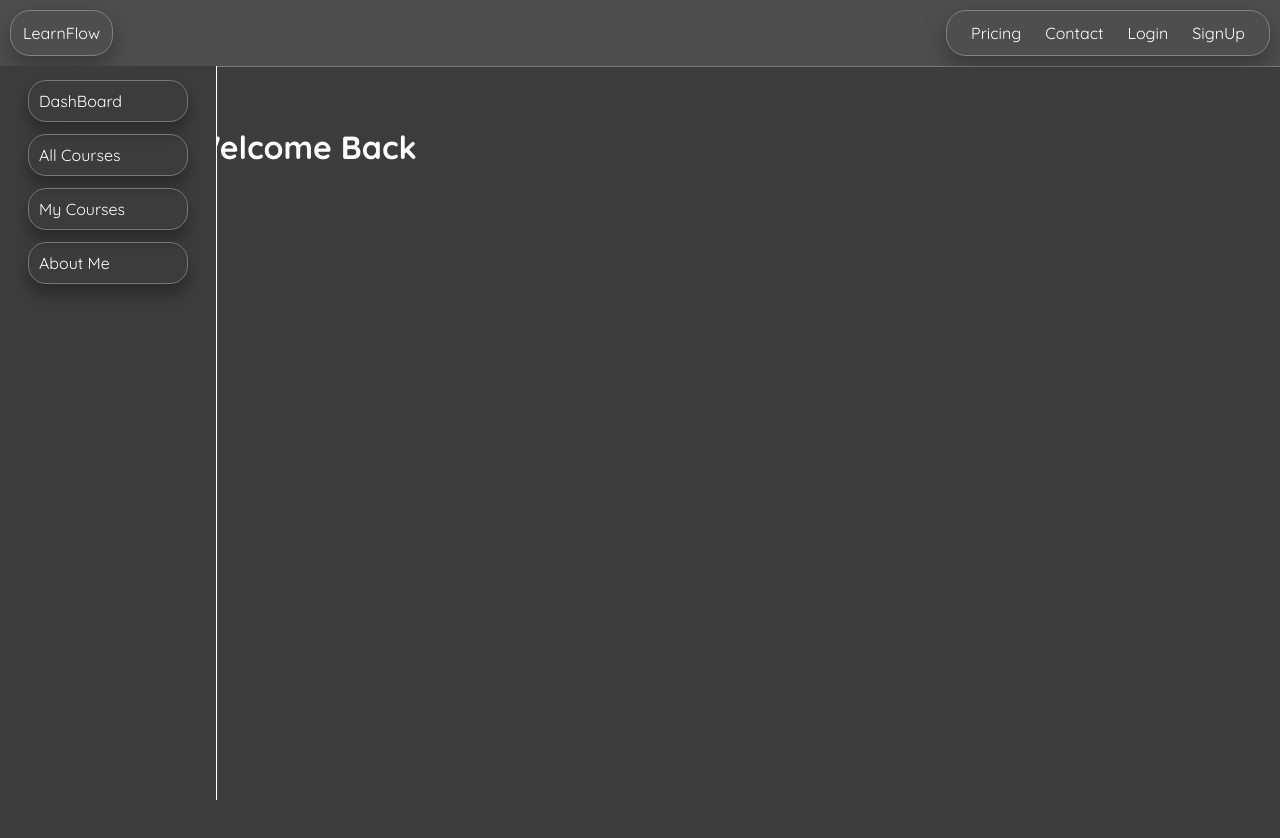
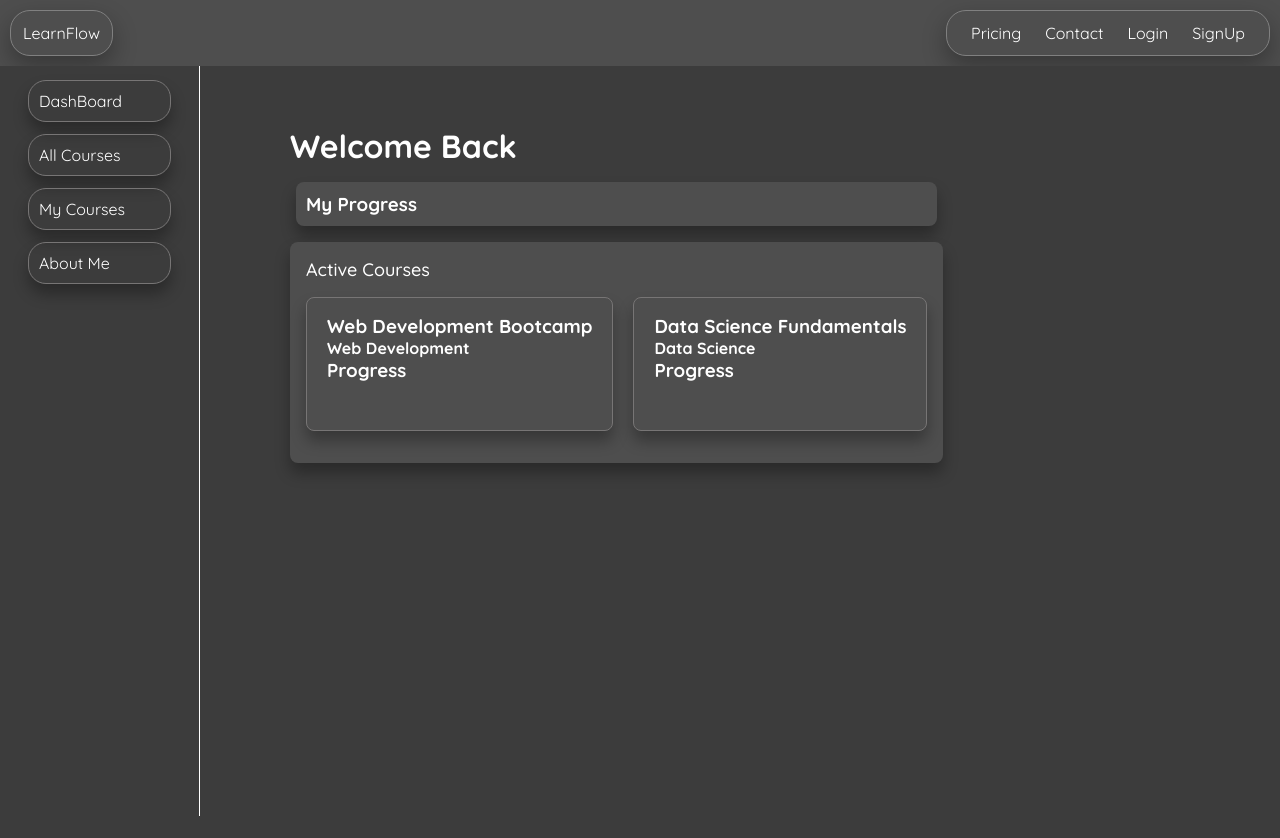
Before and after one commit to laveshgaur/LearnFlow, a React (Vite) app in the folder client/: page / in a window 1280 px wide. Shown: the top 838 px of the page. After the commit the page ends 800 px from the top, so only its background shows below. Built offline with nearby package versions, Linux system fonts and the light colour scheme.

Commit message:
"Dashboard_Updated"

```diff
--- a/client/src/App.jsx
+++ b/client/src/App.jsx
@@ -11,7 +11,6 @@ function App() {
     <Router>
       <div className="App">
         <Navbar />
-        <Sidebar />
         <Routes>
           {/* Route with sidebar */}
           <Route element={
--- a/client/src/components/Dashboard.jsx
+++ b/client/src/components/Dashboard.jsx
@@ -1,11 +1,36 @@
 const Dashboard = () => {
   return (
     <div className="dashboard">
-      <div>
+      {/* <div> */}
         <h1>Welcome Back</h1>
-        <div className=""></div>
-        <div></div>
-      </div>
+        <div className="dashboard-div-1">
+          <div className="dashoard-div-1-left-di">
+            <div className="myProgress">
+              <h3>My Progress</h3>
+            </div>
+            <div className="activeCourses">
+              <div className="active-heading">Active Courses</div>
+              <div className="active">
+                <div className="courses">
+                  <h3>Web Development Bootcamp</h3>
+                  <h4>Web Development</h4>
+                  <h3>Progress</h3>
+                </div>
+                <div className="courses">
+                  <h3>Data Science Fundamentals</h3>
+                  <h4>Data Science</h4>
+                  <h3>Progress</h3>
+                </div>
+            </div>
+            </div>
+
+          </div>
+          <div className="dashoard-div-1-right-right">
+
+          </div>
+        </div>
+        <div className="dashboard-div-2"></div>
+      {/* </div> */}
     </div>
   )
 }
--- a/client/src/components/Sidebar.jsx
+++ b/client/src/components/Sidebar.jsx
@@ -2,12 +2,10 @@ import { Link } from 'react-router-dom';
 const Sidebar = () => {
   return (
     <div className="sidebar">
-      <div>
         <Link to="/dashboard">DashBoard</Link>
         <Link>All Courses</Link>
         <Link>My Courses</Link>
         <Link>About Me</Link>
-      </div>
     </div>
   )
 }
--- /dev/null
+++ b/client/src/css/dashboard.css
@@ -0,0 +1,55 @@
+.dashboard{
+  margin: 0px;
+  padding: 0px;
+  display: flex;
+  flex-direction: column;
+
+}
+.dashboard-div-1{
+  display: flex;
+
+}
+
+.myProgress{
+  margin: 16px 6px;
+  padding: 10px;
+  border-radius: 8px;
+  background-color: #4e4e4e;
+  box-shadow: 0 10px 15px rgba(0, 0, 0, 0.3);
+}
+h3, h4{
+  background-color: #4e4e4e;
+}
+.activeCourses{
+  /* margin: 16px 6px; */
+  padding: 16px 6px;
+  display: flex;
+  flex-direction: column;
+  background-color: #4e4e4e;
+  border-radius: 8px;
+  box-shadow: 0 10px 15px rgba(0, 0, 0, 0.3);
+
+}
+
+.active, .active-heading{
+  display: flex;
+  background-color: inherit;
+}
+.active-heading{
+  font-size: large;
+  font-weight: 500;
+  padding-left: 10px;
+}
+.courses{
+  margin: 16px 10px;
+  padding: 16px 20px;
+  height: 100px;
+  border: 1px solid rgb(119, 117, 117);
+  border-radius: 8px;
+  background-color: inherit;
+  box-shadow: 0 10px 15px rgba(0, 0, 0, 0.3);
+  transition:transform 0.3s ease;
+}
+.courses:hover{
+  transform: scale(1.025);
+}
--- a/client/src/css/sidebar.css
+++ b/client/src/css/sidebar.css
@@ -1,15 +1,9 @@
 .sidebar{
-  position: fixed;
-  left: 0px;
-  top: 66px;
-  bottom: 0px;
+  display: flex;
+  flex-direction: column;
   padding: 8px;
   border-right: 1px solid white;
-}
-.sidebar div{
-  margin: auto;
-  display: flex;
-  flex-direction: column;
+  height: 100%;
 }
 .sidebar a{
   margin: 6px 20px;
@@ -26,16 +20,17 @@
 }
 
 .app-layout {
-  display: flex;
-  min-height: 100vh;
-}
-
-.sidebar {
-  width: 200px;
-  flex-shrink: 0;
+  display: grid;
+  position: fixed;
+  top: 66px;
+  left: 0px;
+  right: 0px;
+  bottom: 0px;
+  grid-template-columns: 200px 1fr;
+  grid-template-rows: 1fr;
 }
 
 .main-content {
-  flex: 1;
   padding: 20px;
+  overflow-y: auto;
 }
--- a/client/src/main.jsx
+++ b/client/src/main.jsx
@@ -5,6 +5,7 @@ import './css/index.css';
 import './css/PopularGoals.css';
 import './css/form.css';
 import './css/sidebar.css';
+import './css/dashboard.css';
 
 ReactDOM.createRoot(document.getElementById('root')).render(
   <React.StrictMode>
```
